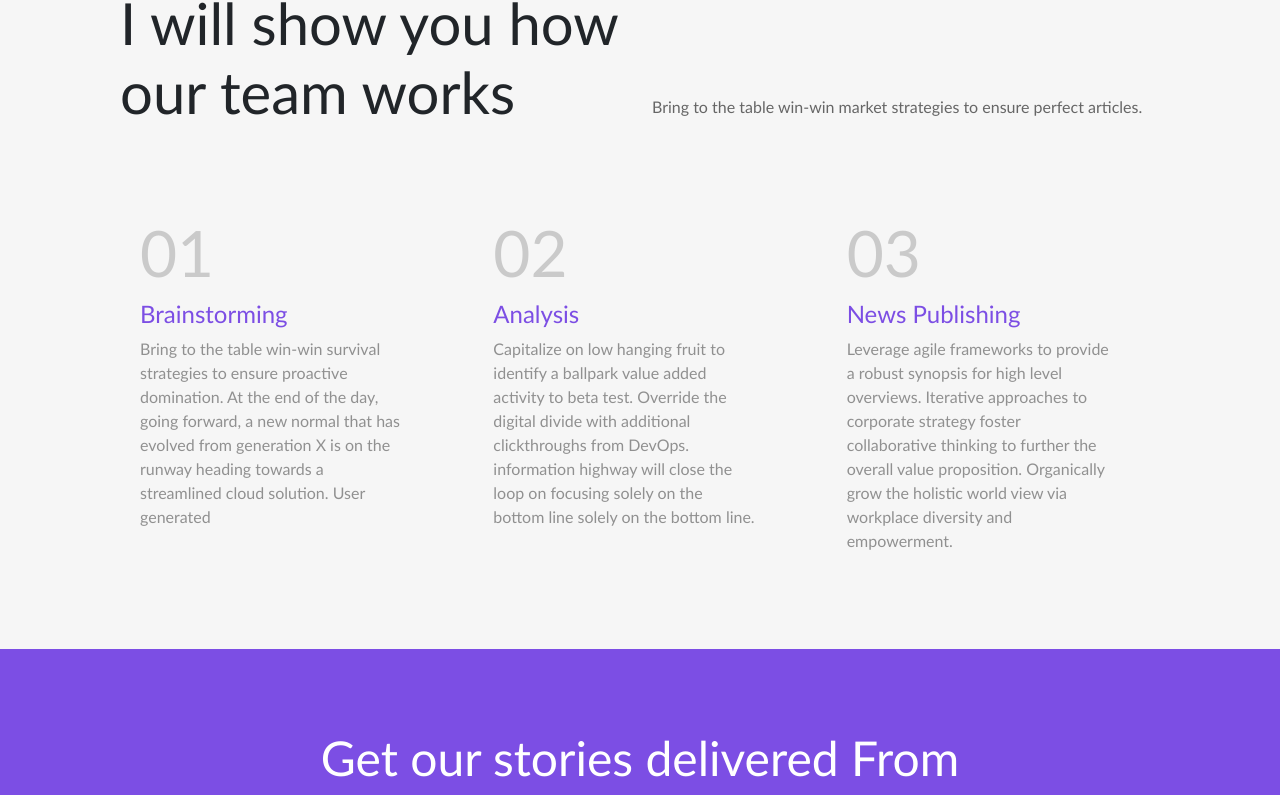
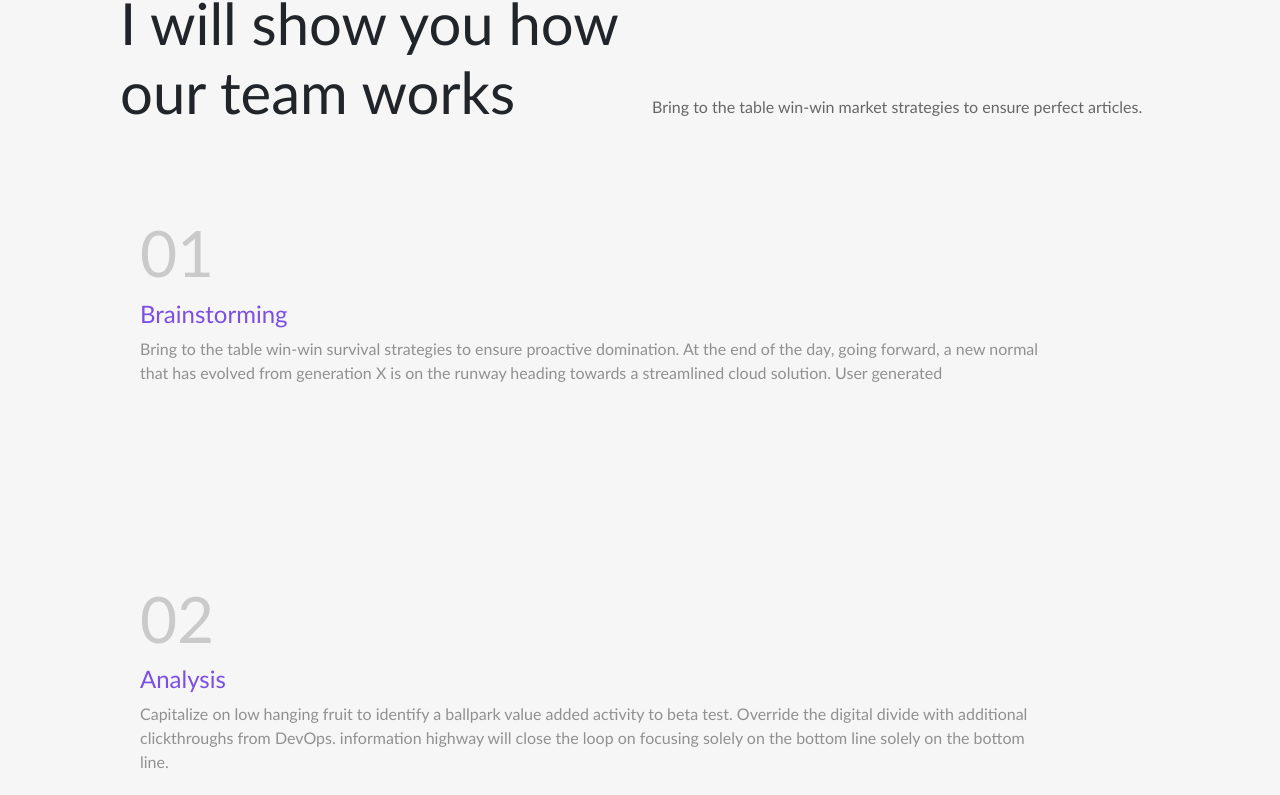
Before and after one commit to Vinayakkadge04/BloggingWebApplication, a React (Create React App) app: page /about in a window 1280 px wide. Shown: the part 1179-1974 px from the top of the page. Built offline with nearby package versions, Linux system fonts and the light colour scheme.

Commit message:
added grid style in about.jsx

```diff
--- a/src/About/About.jsx
+++ b/src/About/About.jsx
@@ -41,7 +41,7 @@ export default function About() {
         </div>
 
         <div className="cardGrid">
-          <div className=" cardView">
+          <div className="cardView">
             <h1>01</h1>
             <h4>Brainstorming</h4>
             <p>
@@ -53,7 +53,7 @@ export default function About() {
 
           </div>
 
-          <div className=" cardView">
+          <div className="cardView">
             <h1>02</h1>
             <h4>Analysis</h4>
             <p>
@@ -66,7 +66,7 @@ export default function About() {
 
           </div>
 
-          <div className=" cardView">
+          <div className="cardView">
             <h1>03</h1>
             <h4>News Publishing</h4>
             <p>
--- a/src/About/about.css
+++ b/src/About/about.css
@@ -58,7 +58,7 @@
 }
 .cardGrid{
     display: grid;
-    grid-template-columns: repeat(3,1fr );
+    grid-template-columns: repeat(3,1);
     gap: 20px;
 }
 .cardView h1{
```
